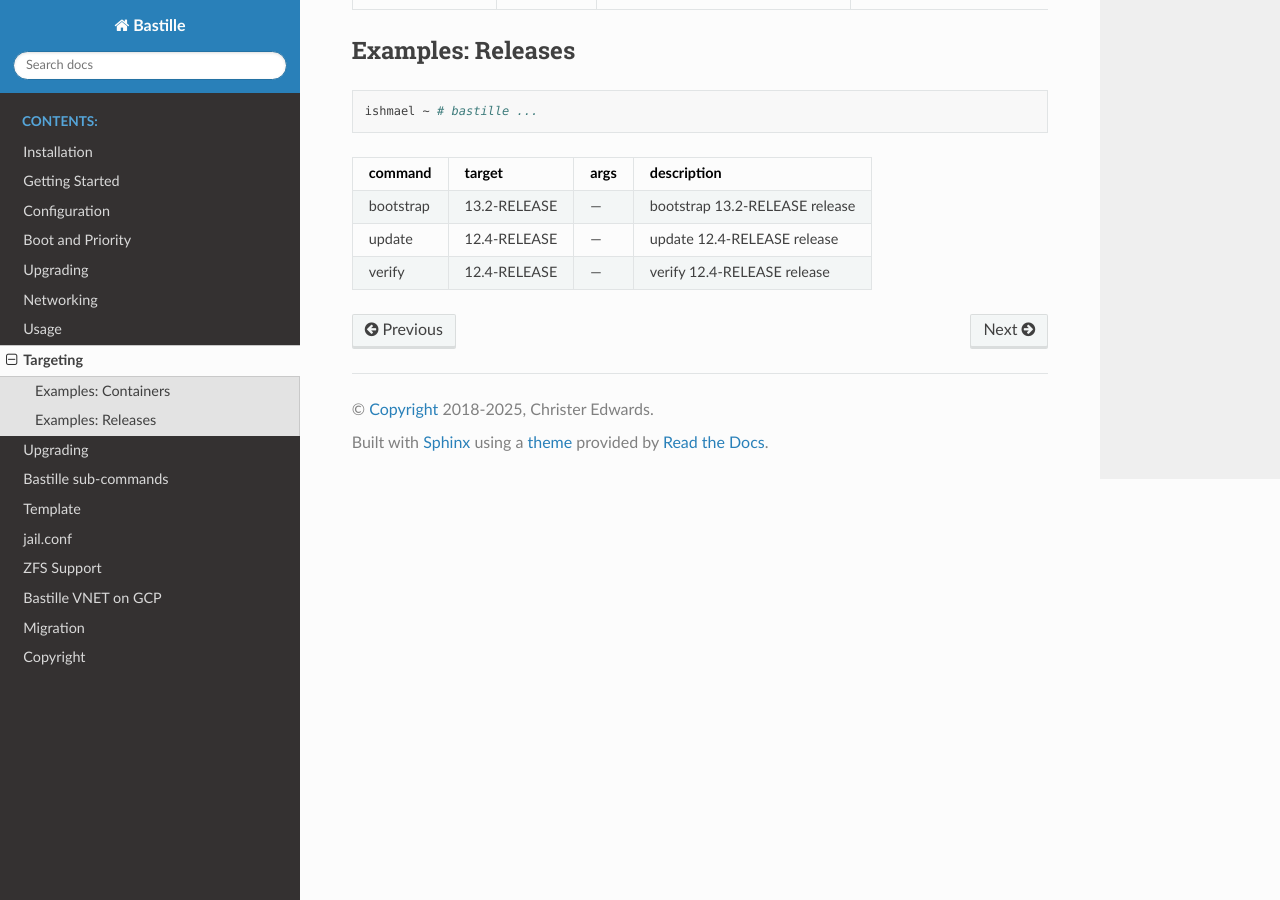
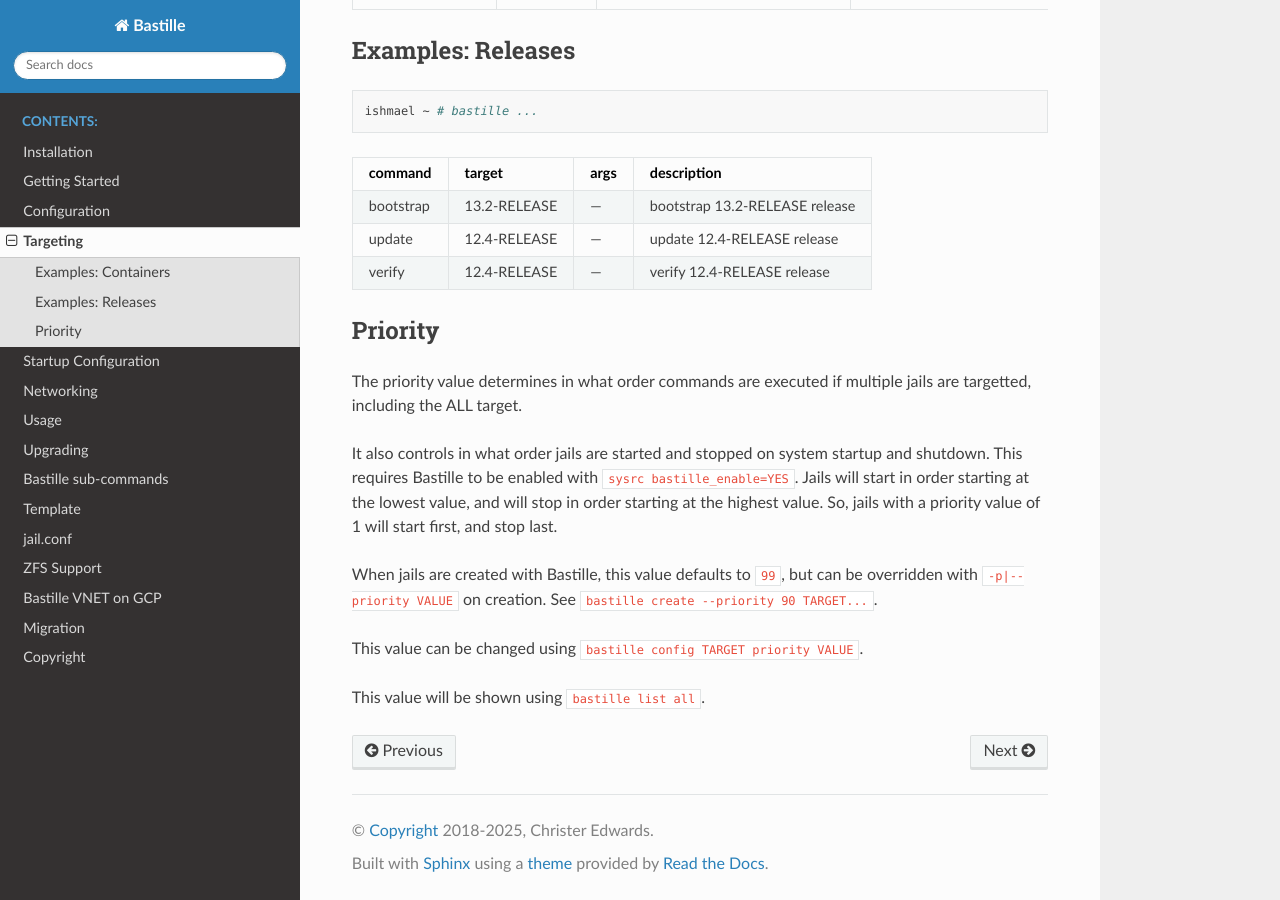
Before and after one commit to BastilleBSD/bastille, a Sphinx documentation site: the page built from docs/chapters/targeting.rst, in a window 1280 px wide and 900 px high, scrolled down 1017 px. Built offline with Sphinx 7.4.7 and the Read the Docs theme 3.1.0, drawn with Linux system fonts in a browser that asks for light colours.

Commit message:
docs: Reorder boot and priority + minor fixes

```diff
--- a/docs/chapters/subcommands/restart.rst
+++ b/docs/chapters/subcommands/restart.rst
@@ -19,6 +19,6 @@ Restart jail(s).
     Options:
 
     -b | --boot                 Respect jail boot setting.
-    -d | --delay VALUE          Time (seconds) to wait after starting/stopping jail(s).
+    -d | --delay VALUE          Time (seconds) to wait after starting each jail.
     -v | --verbose              Print every action on jail start.
     -x | --debug                Enable debug mode.
--- a/docs/chapters/subcommands/start.rst
+++ b/docs/chapters/subcommands/start.rst
@@ -16,6 +16,6 @@ Start jail(s).
     Options:
 
     -b | --boot                 Respect jail boot setting.
-    -d | --delay VALUE          Time (seconds) to wait after starting jail(s).
+    -d | --delay VALUE          Time (seconds) to wait after starting each jail.
     -v | --verbose              Print every action on jail start.
     -x | --debug                Enable debug mode.
--- a/docs/chapters/subcommands/stop.rst
+++ b/docs/chapters/subcommands/stop.rst
@@ -16,6 +16,5 @@ Stop jail(s).
     Options:
 
     -b | --boot                 Respect jail boot setting.
-    -d | --delay VALUE          Time (seconds) to wait after stopping jail(s).
     -v | --verbose              Print every action on jail stop.
     -x | --debug                Enable debug mode.
--- a/docs/chapters/targeting.rst
+++ b/docs/chapters/targeting.rst
@@ -67,3 +67,19 @@ Examples: Releases
 +-----------+--------------+--------------+------------------------------------+
 | verify    | 12.4-RELEASE | ---          | verify 12.4-RELEASE release        |
 +-----------+--------------+--------------+------------------------------------+
+
+Priority
+--------
+
+The priority value determines in what order commands are executed if multiple jails are targetted, including the ALL target.
+
+It also controls in what order jails are started and stopped on system startup and shutdown. This requires Bastille to be enabled
+with ``sysrc bastille_enable=YES``. Jails will start in order starting at the lowest value, and will stop in order starting
+at the highest value. So, jails with a priority value of 1 will start first, and stop last.
+
+When jails are created with Bastille, this value defaults to ``99``, but can be overridden with ``-p|--priority VALUE`` on
+creation. See ``bastille create --priority 90 TARGET...``.
+
+This value can be changed using ``bastille config TARGET priority VALUE``.
+
+This value will be shown using ``bastille list all``.
--- a/docs/index.rst
+++ b/docs/index.rst
@@ -14,11 +14,10 @@ https://docs.bastillebsd.org.
    chapters/installation
    chapters/gettingstarted
    chapters/configuration
-   chapters/boot-and-priority
-   chapters/upgrading
+   chapters/targeting
+   chapters/startup-configuration
    chapters/networking
    chapters/usage
-   chapters/targeting
    chapters/upgrading
    chapters/subcommands/index
    chapters/template
```
Also changed, not shown: docs/chapters/boot-and-priority.rst (deleted, +0 -46 lines), docs/chapters/startup-configuration.rst (added, +44 -0 lines), 3 other files.
